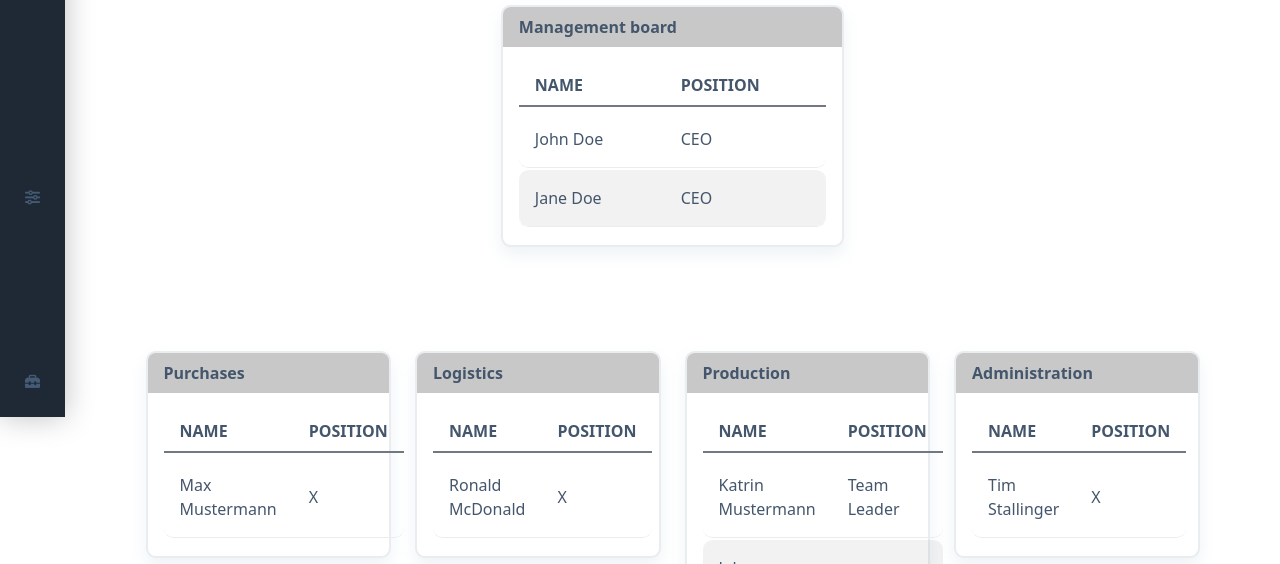
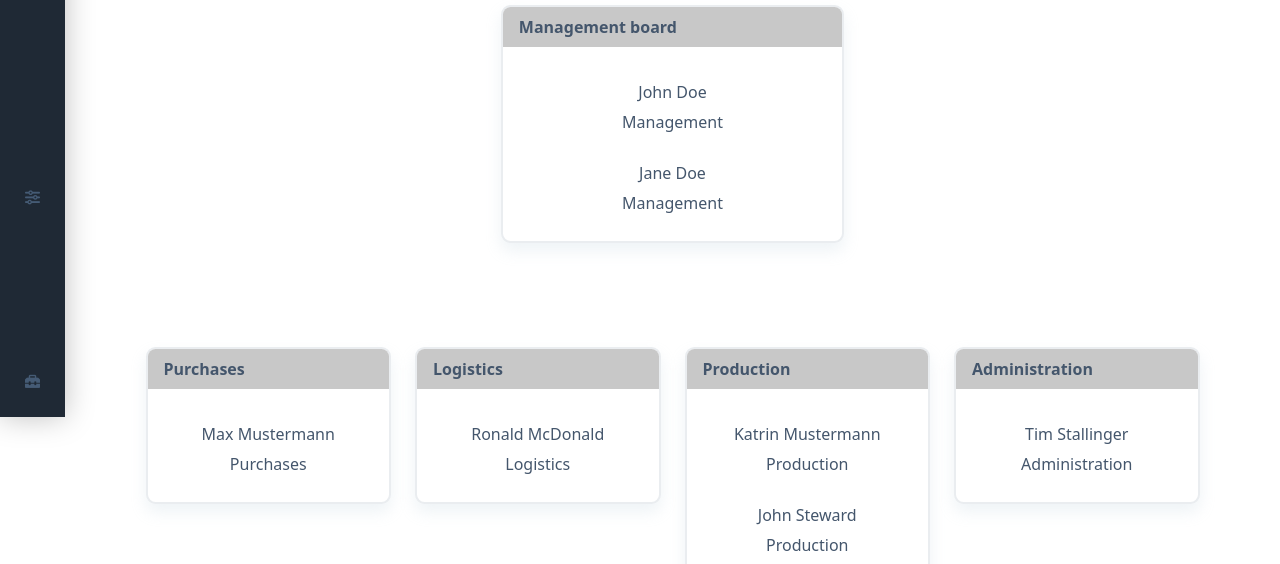
Before and after one commit to timstallinger/ims, a plain HTML site: page index.html in a window 1280 px wide. Shown: the part 383-947 px from the top of the page. Drawn offline with Linux system fonts and the light colour scheme; some icons are missing; a web font is replaced by a local one.

Commit message:
changed from table to line by line

```diff
--- a/index.html
+++ b/index.html
@@ -435,7 +435,6 @@
 												data-bs-toggle="dropdown" aria-haspopup="true" aria-expanded="false">
 											<i class="fas fa-ellipsis-h"></i>
 										</button>
-										<!--TODO Dropdown-->
 										<ul class="dropdown-menu dropdown-menu-end"
 											aria-labelledby="document-77-actions">
 											<li data-component="wpqm/document4/document-reminder/reminder-action.view">
@@ -465,7 +464,6 @@
 										</ul>
 									</div>
 								</div>
-
 								<h1>Organisational chart</h1>
 
 								<ul class="nav nav-tabs d-print-none">
@@ -495,7 +493,9 @@
 											<div class="card">
 												<div class="card-header bg-dark">Management board</div>
 												<div class="card-body">
-													<table class="table table-striped table-hover", id="Management">
+													<div id="Management">
+													</div>
+													<!--table class="table table-striped table-hover", id="Management">
 														<thead>
 															<tr>
 																<th>Name</th>
@@ -503,7 +503,7 @@
 															</tr>
 														</thead>
 														<tbody><tr></tr></tbody>
-													</table>
+													</table-->
 												</div>
 											</div>
 										</div>
@@ -536,7 +536,9 @@
 													<div class="card">
 														<div class="card-header bg-dark">Purchases</div>
 														<div class="card-body">
-															<table class="table table-striped table-hover", id="Purchases">
+															<div id="Purchases">
+															</div>
+															<!--table class="table table-striped table-hover", id="Purchases">
 																<thead>
 																	<tr>
 																		<th>Name</th>
@@ -544,7 +546,7 @@
 																	</tr>
 																</thead>
 																<tbody><tr></tr></tbody>
-															</table>
+															</table-->
 														</div>
 													</div>
 												</div>
@@ -552,7 +554,9 @@
 													<div class="card">
 														<div class="card-header bg-dark">Logistics</div>
 														<div class="card-body">
-															<table class="table table-striped table-hover", id="Logistics">
+															<div id="Logistics">
+															</div>
+															<!--table class="table table-striped table-hover", id="Logistics">
 																<thead>
 																	<tr>
 																		<th>Name</th>
@@ -560,7 +564,7 @@
 																	</tr>
 																</thead>
 																<tbody><tr></tr></tbody>
-															</table>
+															</table-->
 														</div>
 													</div>
 												</div>
@@ -568,7 +572,9 @@
 													<div class="card">
 														<div class="card-header bg-dark">Production</div>
 														<div class="card-body">
-															<table class="table table-striped table-hover", id="Production">
+															<div id="Production">
+															</div>
+															<!--table class="table table-striped table-hover", id="Production">
 																<thead>
 																	<tr>
 																		<th>Name</th>
@@ -576,7 +582,7 @@
 																	</tr>
 																</thead>
 																<tbody><tr></tr></tbody>
-															</table>
+															</table-->
 														</div>
 													</div>
 												</div>
@@ -584,7 +590,9 @@
 													<div class="card">
 														<div class="card-header bg-dark">Administration</div>
 														<div class="card-body">
-															<table class="table table-striped table-hover", id="Administration">
+															<div id="Administration">
+															</div>
+															<!--table class="table table-striped table-hover", id="Administration">
 																<thead>
 																	<tr>
 																		<th>Name</th>
@@ -592,7 +600,7 @@
 																	</tr>
 																</thead>
 																<tbody><tr></tr></tbody>
-															</table>
+															</table-->
 														</div>
 													</div>
 												</div>
--- a/tableData.js
+++ b/tableData.js
@@ -102,17 +102,35 @@ window.onclick = function(event) {
 const editButton = '<a href="https://ims.site.localhost/docs/strategy/#"class="btn btn-primary btn-sm"style="height: 30px;"><i class="fa fa-pencil"></i></a>';
 function loadPosition(employee,fun){
   var table = document.getElementById(fun);
+  var html = `
+    <div style="padding-top:20px;">
+      <h6 style="text-align:center;">${employee["firstName"]} ${employee["lastName"]}</h6>
+      <p style="text-align:center;">${employee["function"]}</p>
+    </div>
+  `;
+  table.innerHTML+=html;
+  /*var table = document.getElementById(fun);
   let row = table.insertRow();
+  row.setAttribute("id",employee["id"] , 0);
 
   let name = row.insertCell(0);
   name.innerHTML = employee["firstName"]+" "+employee["lastName"];
 
   let position = row.insertCell(1);
-  position.innerHTML = employee["position"];
+  position.innerHTML = employee["position"];*/
+
+  // row.addEventListener("click", showDetails);
 
   /*let edit = row.insertCell(2);
   edit.innerHTML = editButton;*/
 }
+
+function showDetails(employee){
+  let targetID = employee.target.parentElement.id;
+
+  alert(targetID);
+}
+
 function loadEmployees(data) {
   var table = document.getElementById('table-user-input-8');
   data = companyX["employees"];
```
